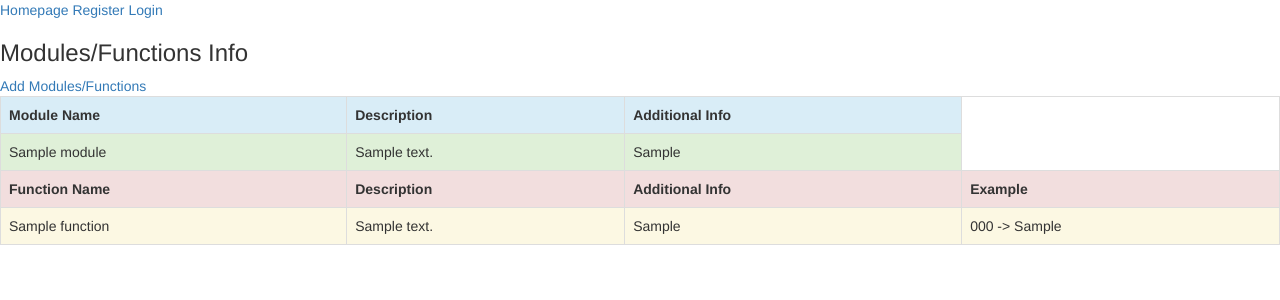
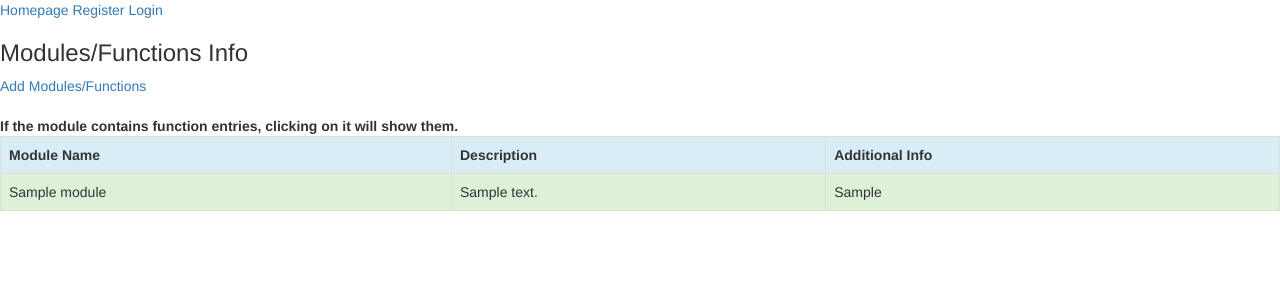
Before and after one commit to gkchan/PyQuizBase, a Flask app: a page that uses templates/base.html in a window 1280 px wide. Shown: the top 300 px of the page. Run offline with Flask 2, Linux system fonts and the light colour scheme; tables that the repository leaves empty hold one stand-in row (values such as "Sample post"); some libraries are stand-ins or nearby versions.

Commit message:
Add functionality to module table, tells users when there are no functions

```diff
--- a/server.py
+++ b/server.py
@@ -147,10 +147,12 @@ def show_study_notes(username):
     # verify_user(username)
 
     study_table = db.session.query(Module).all()
+    empty_mod = [ mod.module_id for mod in study_table if mod.functions == [] ]
 
     return render_template("study_notes.html",
                             study_table=study_table,
-                            username=username)
+                            username=username,
+                            empty_mod=empty_mod)
 
 
 @app.route("/<username>/addmodules", methods=["GET", "POST"])
--- a/templates/base.html
+++ b/templates/base.html
@@ -45,8 +45,9 @@
 
   {% block content %}{% endblock %}
   <script src="http://code.jquery.com/jquery.js"></script>
-  <script src="https://maxcdn.bootstrapcdn.com/bootstrap/
-  3.3.7/js/bootstrap.min.js"></script>
+  <script src="https://maxcdn.bootstrapcdn.com/bootstrap/3.3.7/js/bootstrap.min.js"></script>
+
+  {% block js %}{% endblock %}
 
 </body>
 </html>
--- a/templates/study_notes.html
+++ b/templates/study_notes.html
@@ -1,11 +1,14 @@
 {% extends "base.html" %}
 {% block content %}
 
+
   <h3>Modules/Functions Info</h3>
 
-  <a href="/{{ username }}/addmodules">Add Modules/Functions</a>
+  <a href="/{{ username }}/addmodules">Add Modules/Functions</a><br><br>
 
-<!-- Labels are for coloring -->
+  <b>If the module contains function entries, clicking on it will show them.</b>
+<!-- Some class labels are for coloring -->
+
 
   <table style="width:100%" class="table table-bordered table-hover">
 
@@ -15,21 +18,21 @@
       <th>Additional Info</th>
     </tr>
     {% for mod in study_table %}
-      <tr class="success">
+      <tr class="mod{{ mod.module_id }} success">
         <td>{{ mod.name }}</td>
         <td>{{ mod.description }}</td>
         <td>{{ mod.additional_info }}</td>
       </tr>
       {% if mod.functions %}
         <tr>
-          <tr class="danger">
+          <tr class="func{{ mod.module_id }} func danger">
             <th>Function Name</th>
             <th>Description</th>
             <th>Additional Info</th>
             <th>Example</th>
           </tr>
           {% for func in mod.functions %}
-            <tr class="warning">
+            <tr class="func{{ mod.module_id }} func warning">
               <td>{{ func.name }}</td>
               <td>{{ func.description }}</td>
               <td>{{ func.additional_info }}</td>
@@ -43,7 +46,28 @@
     {% endfor %}
   </table>
 
+{% endblock %}
 
+{% block js %}
+
+  <script>
+    "use strict";
+    $(".func").hide();
+  </script>
+
+  {% for mod in study_table %}
+    <script>
+      "use strict";
+      $(".mod{{ mod.module_id }}").on("click", function () { $(".func{{ mod.module_id }}").fadeToggle(800); });
+    </script>
+  {% endfor %}
+
+  {% for module_id in empty_mod %}
+    <script>
+      "use strict";
+      $(".mod{{ module_id }}").on("click", function () { alert("This module does not have functions."); });
+    </script>
+  {% endfor %}
 
 
 {% endblock %}
```
